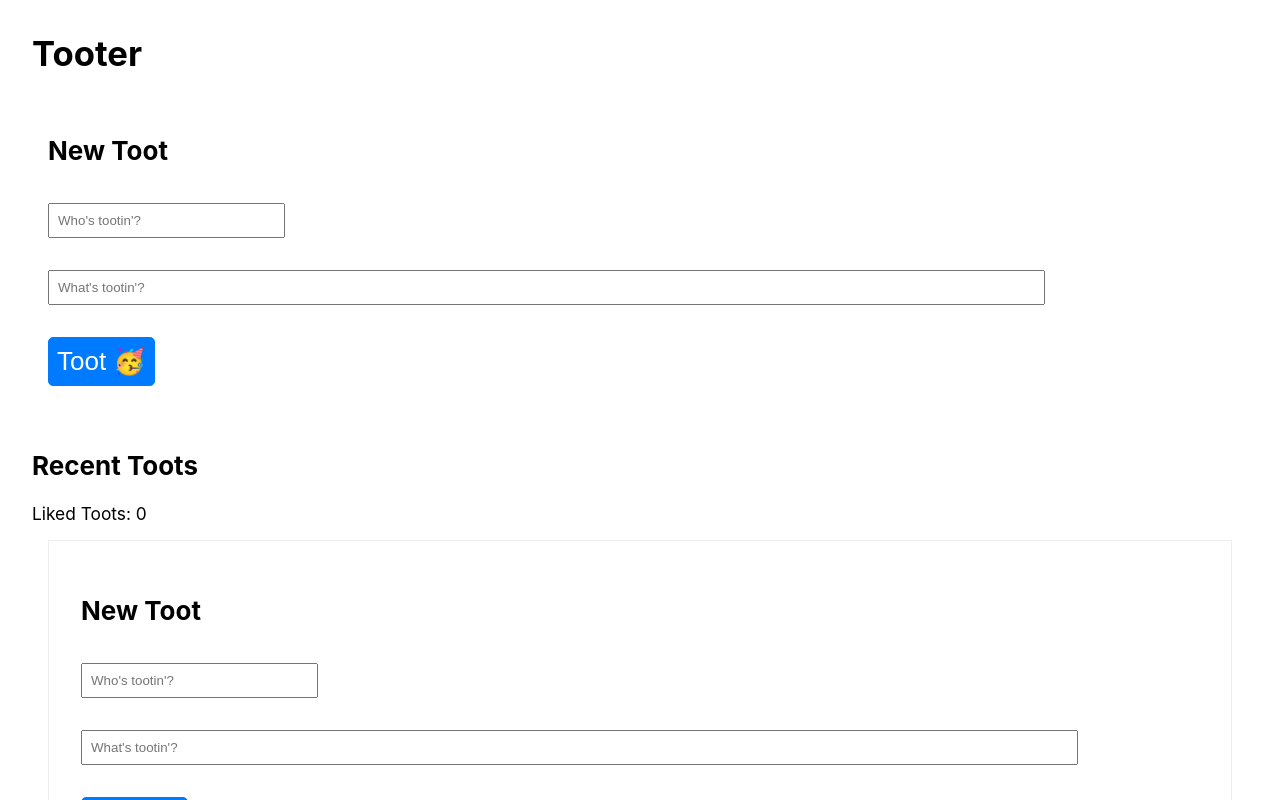
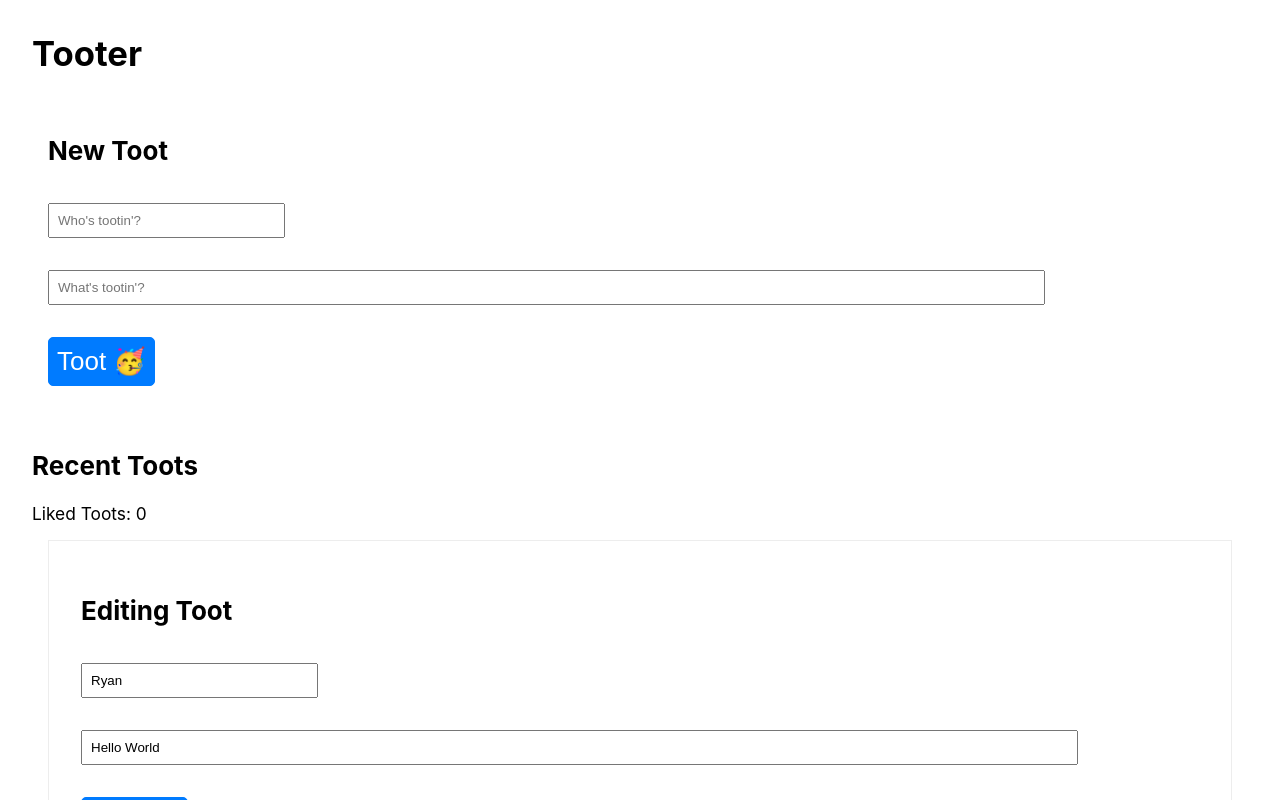
Before and after one commit to rdm-ca/toot, a React (Create React App) app: page / in a window 1280 px wide. Both pictures are taken after a click on the element "✏️". Shown: the top 800 px of the page. Built offline with nearby package versions, Linux system fonts and the light colour scheme; data requests are answered from the project's data file.

Commit message:
WIP: TootForm editing

```diff
--- a/db.json
+++ b/db.json
@@ -2,7 +2,7 @@
   "toots": [
     {
       "user": "Ryan",
-      "message": "Hello",
+      "message": "Hello World",
       "id": 1
     }
   ]
--- a/src/Toot.js
+++ b/src/Toot.js
@@ -47,20 +47,28 @@ class Toot extends React.Component {
 
   renderEditButton() {
     return (
-      <div className={styles.editButton} onClick={this.edit}>
+      <div className={styles.editButton} onClick={this.toggleEditing}>
         ✏️
       </div>
     );
   }
 
-  edit = () => {
-    this.setState({ editing: true });
+  toggleEditing = () => {
+    this.setState({ editing: !this.state.editing });
   };
 
   renderFormOrToot() {
-    const { user, message } = this.props;
+    const { user, message, id } = this.props;
     if (this.state.editing) {
-      return <TootForm user={user} message={message} />;
+      return (
+        <TootForm
+          user={user}
+          message={message}
+          editing={true}
+          id={id}
+          toggleEditing={this.toggleEditing}
+        />
+      );
     } else {
       return (
         <div>
--- a/src/TootForm.js
+++ b/src/TootForm.js
@@ -1,16 +1,15 @@
 import React from "react";
+import axios from "axios";
 
 import styles from "./TootForm.module.css";
 
 class TootForm extends React.Component {
   state = {
-    user: null,
-    message: null
+    user: this.props.user,
+    message: this.props.message
   };
 
-  addToot = e => {
-    e.preventDefault();
-
+  addToot = () => {
     const { message, user } = this.state;
 
     this.props.addToot({ message, user });
@@ -28,23 +27,52 @@ class TootForm extends React.Component {
     this.updateField("user", e.target.value);
   };
 
+  updateToot = () => {
+    const { user, message } = this.state;
+    axios
+      .patch(`http://localhost:3001/toots/${this.props.id}`, { user, message })
+      .then(response => {
+        this.props.toggleEditing();
+      });
+  };
+
+  submit = e => {
+    e.preventDefault();
+
+    if (this.props.editing) {
+      this.updateToot();
+    } else {
+      this.addToot();
+    }
+  };
+
+  renderHeader() {
+    if (this.props.editing) {
+      return <h2>Editing Toot</h2>;
+    } else {
+      return <h2>New Toot</h2>;
+    }
+  }
+
   render() {
     return (
       <div className={styles.TootForm}>
-        <form onSubmit={this.addToot}>
-          <h2>New Toot</h2>
+        <form onSubmit={this.submit}>
+          {this.renderHeader()}
           <div>
             <input
               placeholder="Who's tootin'?"
               size="25"
               onChange={this.updateUser}
               className={styles.input}
+              defaultValue={this.state.user}
             />
             <input
               placeholder="What's tootin'?"
               size="120"
               onChange={this.updateMessage}
               className={styles.input}
+              defaultValue={this.state.message}
             />
           </div>
           <input
```
